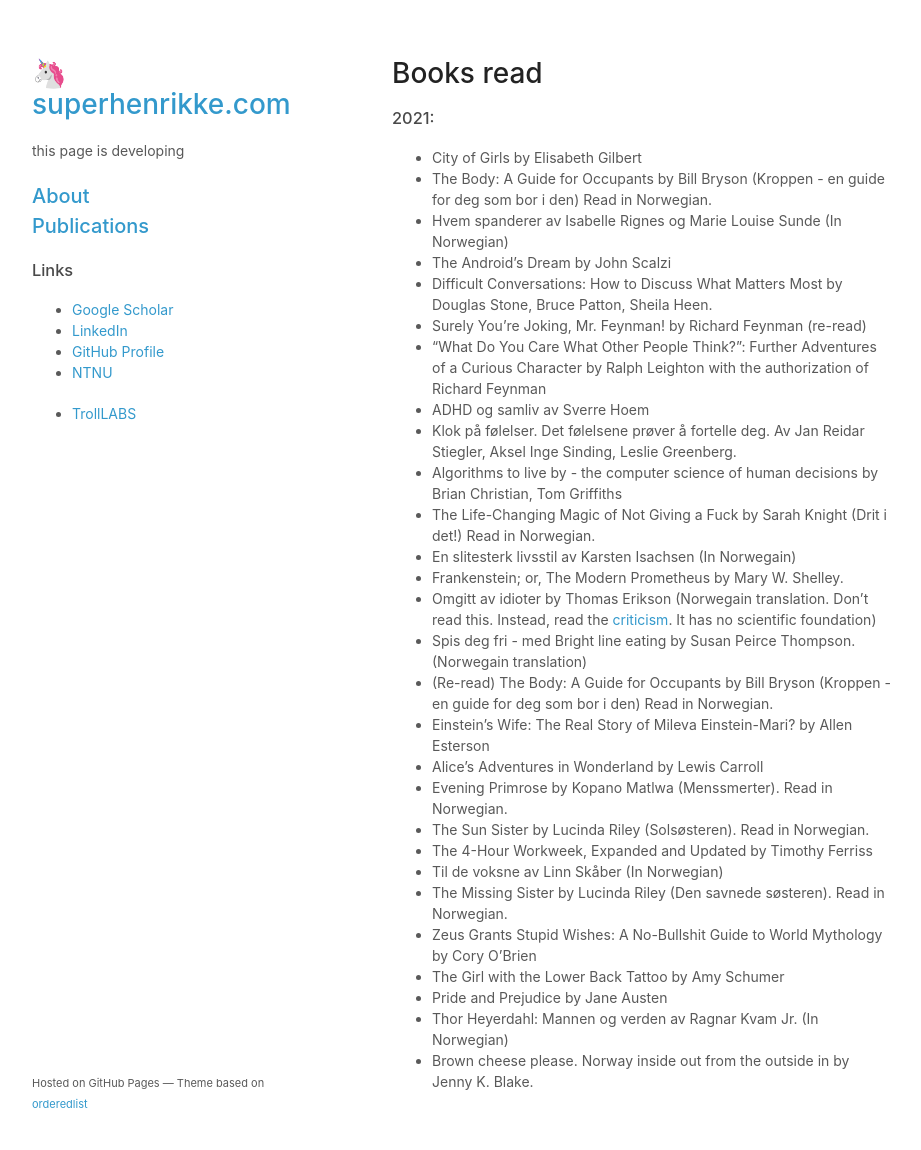
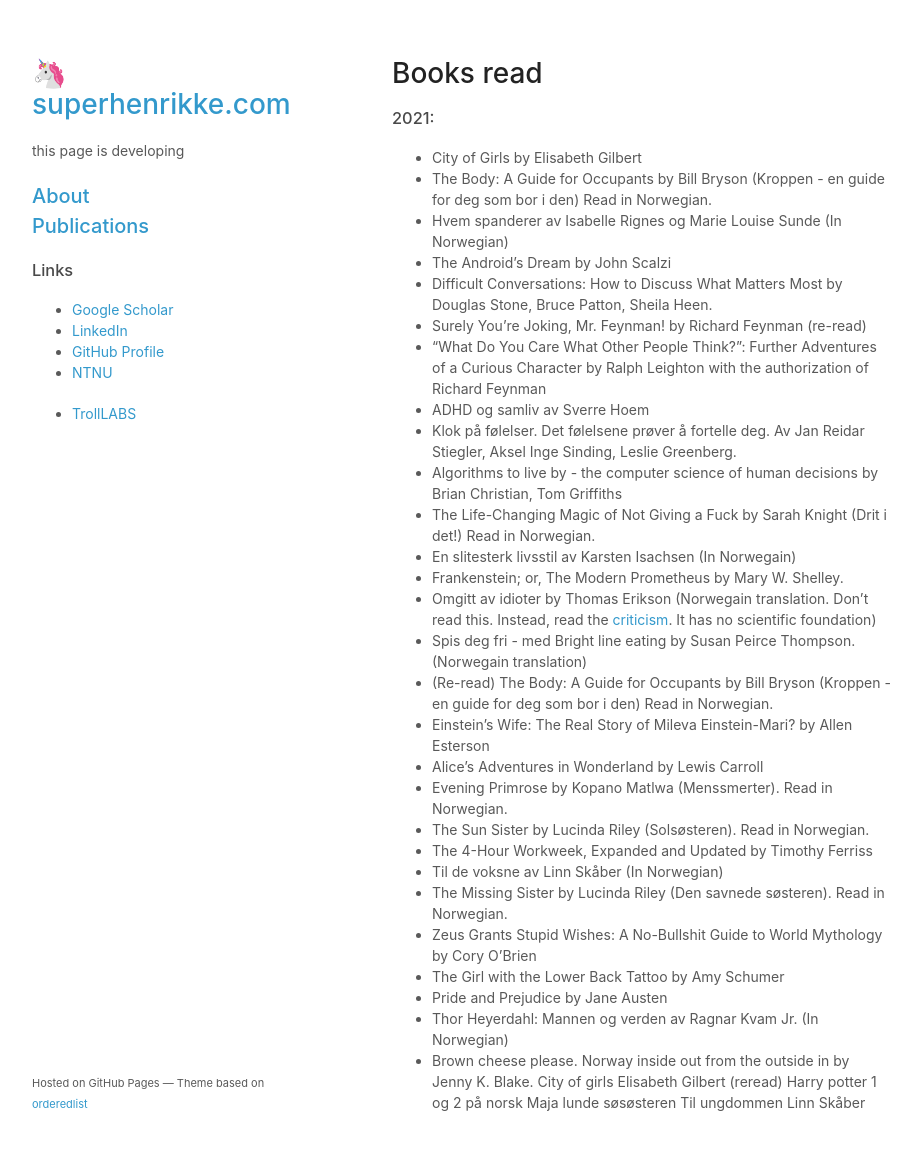
Before and after one commit to superhenrikke/superhenrikke.github.io, a Jekyll site: the page built from books.md, in a window 1280 px wide and 1183 px high. Shown: the top 1150 px of the window, without its empty margins (178-1099 px from the left). Built offline with Jekyll 4.4.1, drawn with Linux system fonts in a browser that asks for light colours; our own code applies the rules of GitHub Pages for plain Markdown files; a script that is not in the unit is left out.

Commit message:
Added books

```diff
--- a/books.md
+++ b/books.md
@@ -30,3 +30,7 @@
 - Pride and Prejudice by Jane Austen
 - Thor Heyerdahl: Mannen og verden av Ragnar Kvam Jr. (In Norwegian)
 - Brown cheese please. Norway inside out from the outside in by Jenny K. Blake.
+City of girls Elisabeth Gilbert (reread)
+Harry potter 1 og 2 på norsk
+Maja lunde søsøsteren
+Til ungdommen Linn Skåber
```
